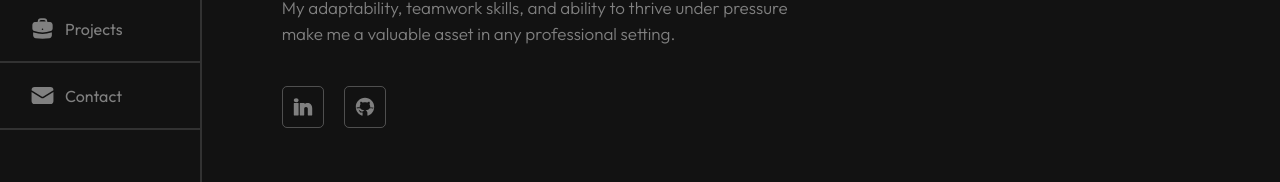
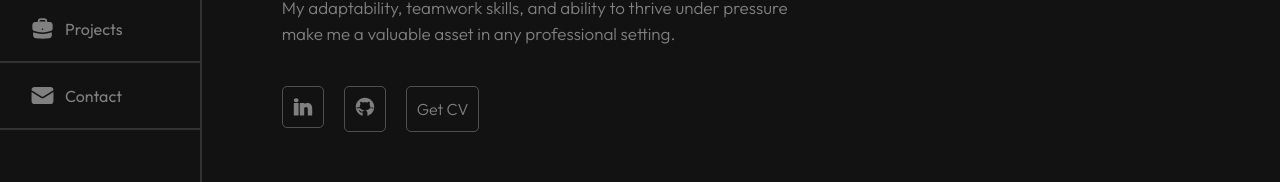
Before and after one commit to ArfaouiBadi/ArfaouiBadi.github.io, a React (Vite) app: page / in a window 1280 px wide. Shown: the part 396-578 px from the top of the page. Built offline with nearby package versions, Linux system fonts and the light colour scheme.

Commit message:
add : cv link

```diff
--- a/src/components/Home.tsx
+++ b/src/components/Home.tsx
@@ -30,7 +30,9 @@ const Home = () => {
             </svg>
             </a>
           </div>
-
+        <div className="socialIcon">
+          <a href="https://drive.google.com/file/d/1IECs7PlHxfgNYv6MYLbxI_ATnqJLfSel/view?usp=drive_link" target="_blank" rel="noreferrer">Get CV</a>
+        </div>
       </div>
     </div>
   )
--- a/src/index.css
+++ b/src/index.css
@@ -347,12 +347,19 @@ textarea {
   cursor: pointer;
   transition: all 0.3s ease-in-out;
 }
-
 .socials {
   display: flex;
   flex-direction: row;
   gap: 20px;
   margin-top: 20px;
+}
+.socialIcon a {
+  text-decoration: none;
+  color: #808080;
+  transition: all 0.3s ease-in-out;
+}
+.socialIcon a:hover {
+  color: white;
 }
 
 .socialIcon {
@@ -427,6 +434,20 @@ g {
   .routes-container {
     border-left: none;
   }
+  .cvBtn{
+    font-size: 15px;
+
+    padding: 0 10px;
+    display: flex;
+    font-weight: 500;
+    align-items: center;
+    justify-content: center;
+    transition: all 0.3s ease-in-out;
+  }
+  .cvBtn:hover {
+    background-color: #171717;
+  }
+
 
   .navbar {
     padding: 0;
```
